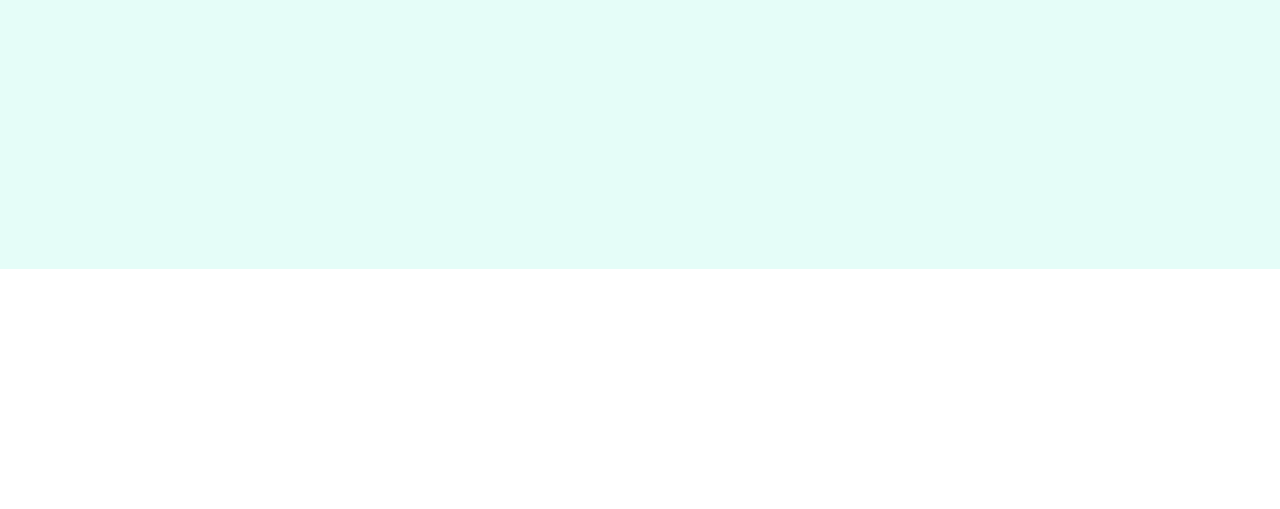
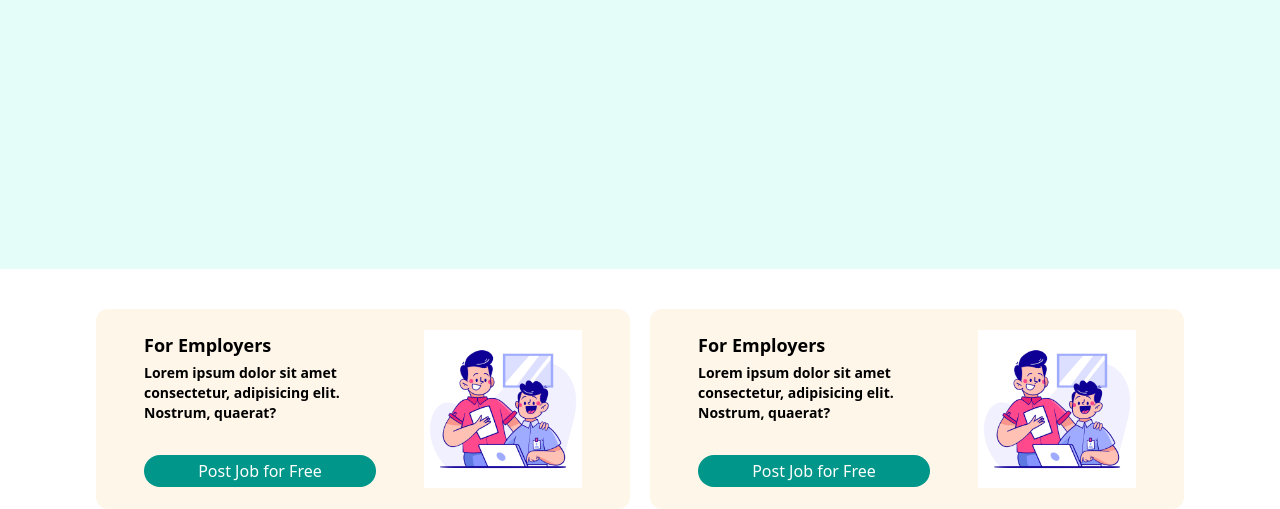
Before and after one commit to azhamdev/ngajar-web, a plain HTML site: page landingpage.html in a window 1280 px wide. Shown: the part 603-1112 px from the top of the page. Before the commit the page ends 872 px from the top, so only its background shows below. Drawn offline with nearby package versions, Linux system fonts and the light colour scheme.

Commit message:
updated components

```diff
--- a/landingpage.css
+++ b/landingpage.css
@@ -0,0 +1,7 @@
+.text-salmon {
+  color: salmon
+}
+
+.bg-salmon {
+  background-color: salmon;
+}
--- a/landingpage.html
+++ b/landingpage.html
@@ -58,5 +58,53 @@
         </div>
       </div>
     </div>
+
+    <!-- <div class="flex gap-10 justify-center">
+      <div class="h-50 w-80 bg-pink-200">1</div>
+      <div class="h-50 w-64 bg-pink-200">2</div>
+    </div> -->
+
+    <div class="h-50 px-24 mt-10">
+      <div class="grid grid-cols-2 gap-5">
+        <div
+          class="bg-orange-100/50 h-50 rounded-xl flex justify-between items-center p-12 gap-12">
+          <div>
+            <h1 class="font-bold text-lg ">For Employers</h1>
+            <div class="text-sm font-semibold mt-1 ">Lorem ipsum
+              dolor sit amet
+              consectetur, adipisicing elit. Nostrum, quaerat?</div>
+            <a href="#">
+              <div
+                class="bg-teal-600 text-white px-2 py-1 rounded-full text-center mt-8">
+                Post Job for Free
+              </div>
+            </a>
+          </div>
+          <div>
+            <img class="w-90" src="/assets/images/ilustrasi2.jpg" />
+          </div>
+        </div>
+        <div
+          class="bg-orange-100/50 h-50 rounded-xl flex justify-between items-center p-12 gap-12">
+          <div>
+            <h1 class="font-bold text-lg ">For Employers</h1>
+            <div class="text-sm font-semibold mt-1 ">Lorem ipsum
+              dolor sit amet
+              consectetur, adipisicing elit. Nostrum, quaerat?</div>
+            <a href="#">
+              <div
+                class="bg-teal-600 text-white px-2 py-1 rounded-full text-center mt-8">
+                Post Job for Free
+              </div>
+            </a>
+          </div>
+          <div>
+            <img class="w-90" src="/assets/images/ilustrasi2.jpg" />
+          </div>
+        </div>
+
+      </div>
+    </div>
+
   </body>
 </html>
```
Also changed, not shown: assets/images/ilustrasi2.jpg (added).
